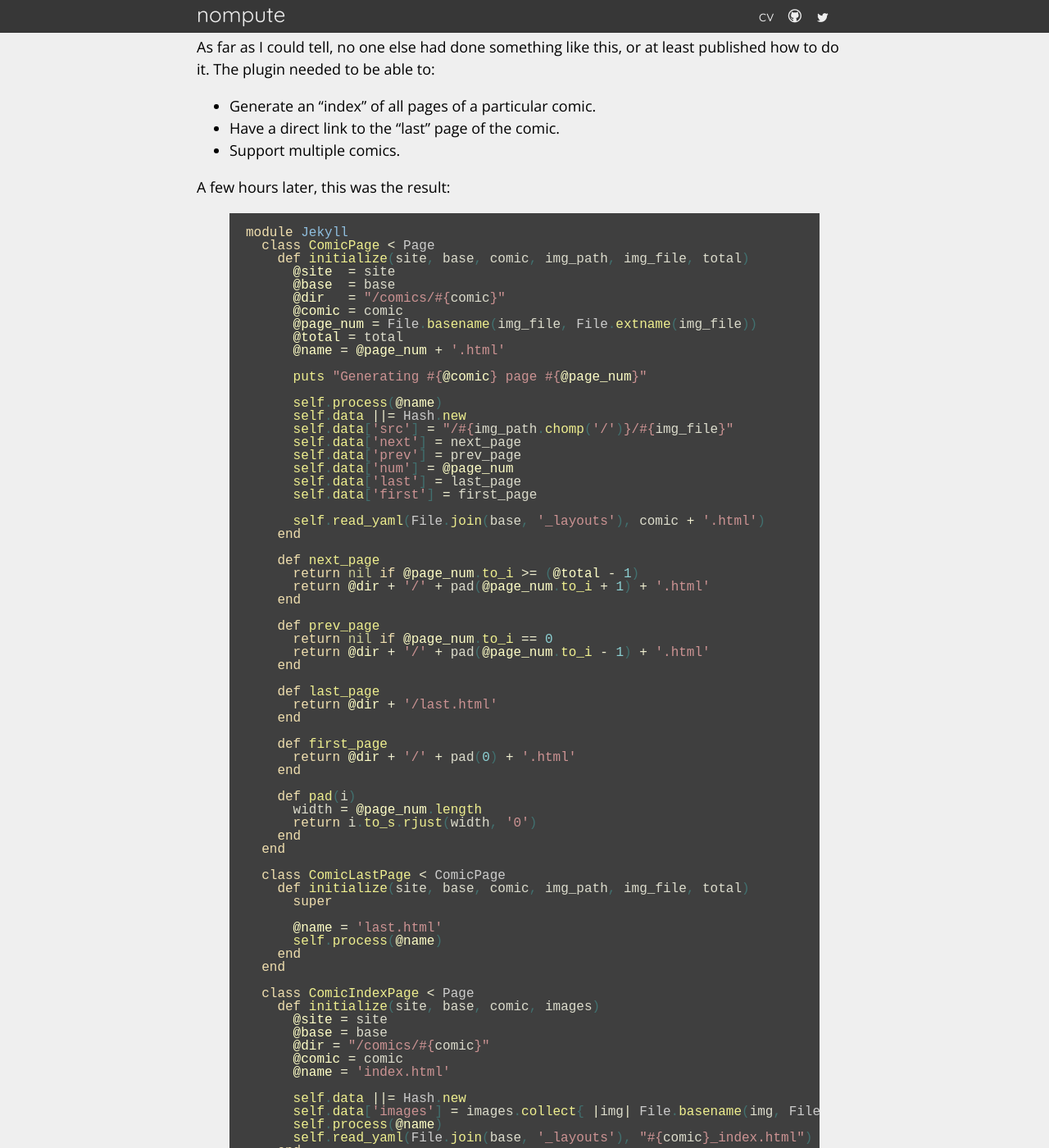
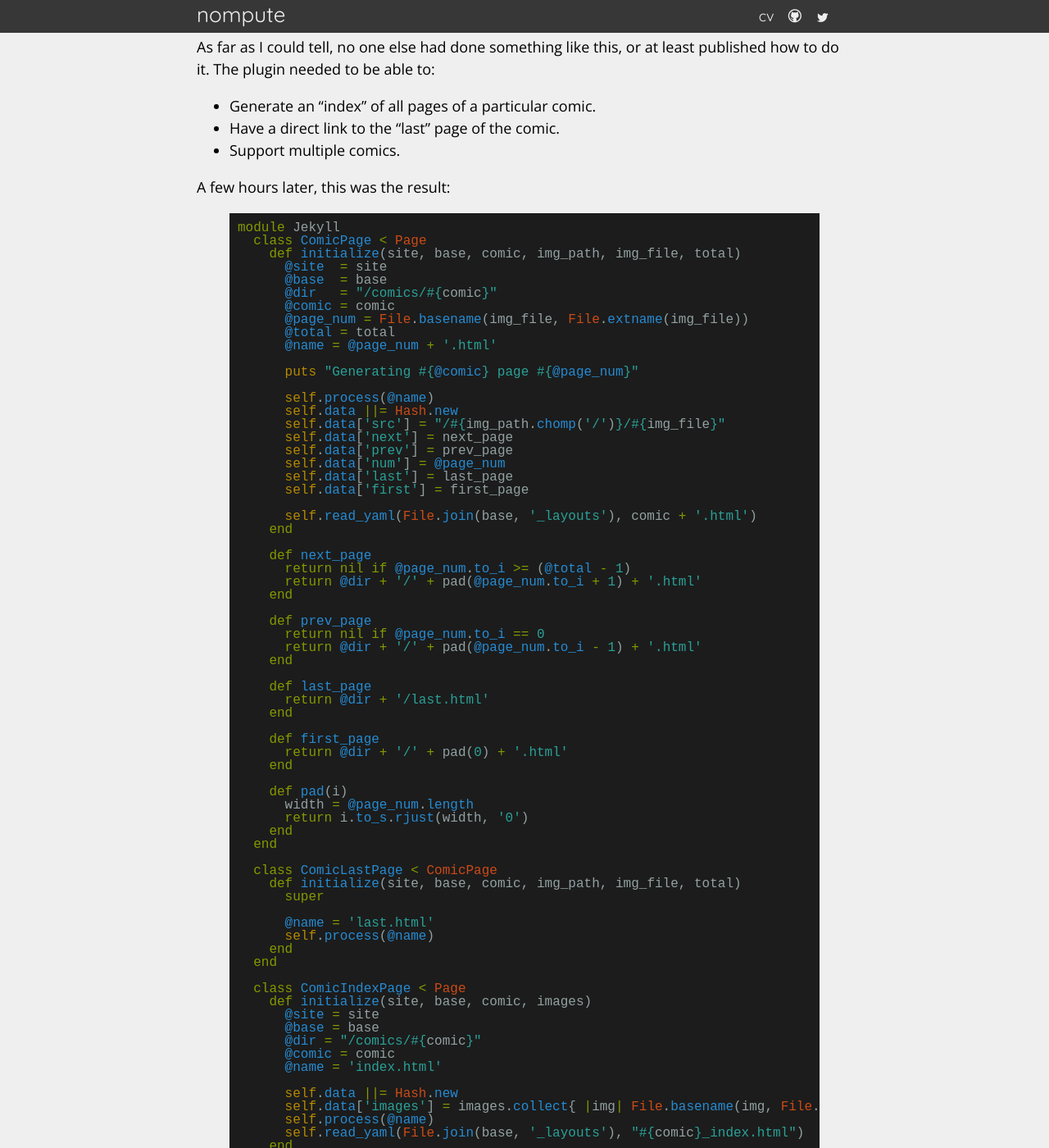
Before and after one commit to nompute/nompute.github.io, a Jekyll site: the page built from _posts/2013-03-10-jekyll_webcomic_plugin.md, in a window 1280 px wide and 1400 px high, scrolled down 259 px. Shown: the whole window at 82% size. Built offline with Jekyll 4.4.1, drawn with Linux system fonts in a browser that asks for light colours.

Commit message:
Tweaking pygments styling.
New colors are based off of the Solarized colorscheme, with the
background set to a "degraded" gray that I actually prefer to the
default dark blue background.

```diff
--- a/css/base.css
+++ b/css/base.css
@@ -78,8 +78,16 @@ a {
   text-decoration: none;
 }
 
-pre {
-  overflow: scroll;
+.highlight {
+  background-color: #1c1c1c;
+  color: #93A1A1;
+}
+
+.highlight pre {
+  padding: 10px;
+  overflow: auto;
+  line-height: 100%;
+  font-size: 16px;
 }
 
 ul.post-listing {
--- a/css/pygments.css
+++ b/css/pygments.css
@@ -1,293 +1,69 @@
-.highlight {
-  font-size: 16px;
-  line-height: 100%;
-  overflow: hidden;
-  color: #fdce93;
-  background-color: #3f3f3f;
-  padding-left: 20px;
-}
-
-.hll {
-  background-color: #222;
-}
-
-.c {
-  color: #7f9f7f;
-}
-
-.err {
-  color: #e37170;
-  background-color: #3d3535;
-}
-
-.g {
-  color: #7f9f7f;
-}
-
-.k {
-  color: #f0dfaf;
-}
-
-.l {
-  color: #ccc;
-}
-
-.n {
-  color: #dcdccc;
-}
-
-.o {
-  color: #f0efd0;
-}
-
-.x {
-  color: #ccc;
-}
-
-.p {
-  color: #41706f;
-}
-
-.cm {
-  color: #7f9f7f;
-}
-
-.cp {
-  color: #7f9f7f;
-}
-
-.c1 {
-  color: #7f9f7f;
-}
-
-.cs {
-  color: #cd0000;
-  font-weight: bold;
-}
-
-.gd {
-  color: #cd0000;
-}
-
-.ge {
-  color: #ccc;
-  font-style: italic;
-}
-
-.gr {
-  color: red;
-}
-
-.gh {
-  color: #dcdccc;
-  font-weight: bold;
-}
-
-.gi {
-  color: #00cd00;
-}
-
-.go {
-  color: gray;
-}
-
-.gp {
-  color: #dcdccc;
-  font-weight: bold;
-}
-
-.gs {
-  color: #ccc;
-  font-weight: bold;
-}
-
-.gu {
-  color: purple;
-  font-weight: bold;
-}
-
-.gt {
-  color: #0040D0;
-}
-
-.kc {
-  color: #dca3a3;
-}
-
-.kd {
-  color: #ffff86;
-}
-
-.kn {
-  color: #dfaf8f;
-  font-weight: bold;
-}
-
-.kp {
-  color: #cdcf99;
-}
-
-.kr {
-  color: #cdcd00;
-}
-
-.kt {
-  color: #00cd00;
-}
-
-.ld {
-  color: #cc9393;
-}
-
-.m {
-  color: #8cd0d3;
-}
-
-.s {
-  color: #cc9393;
-}
-
-.na {
-  color: #9ac39f;
-}
-
-.nb {
-  color: #efef8f;
-}
-
-.nc {
-  color: #efef8f;
-}
-
-.no {
-  color: #ccc;
-}
-
-.nd {
-  color: #ccc;
-}
-
-.ni {
-  color: #c28182;
-}
-
-.ne {
-  color: #c3bf9f;
-  font-weight: bold;
-}
-
-.nf {
-  color: #efef8f;
-}
-
-.nl {
-  color: #ccc;
-}
-
-.nn {
-  color: #8fbede;
-}
-
-.nx {
-  color: #ccc;
-}
-
-.py {
-  color: #ccc;
-}
-
-.nt {
-  color: #9ac39f;
-}
-
-.nv {
-  color: #dcdccc;
-}
-
-.ow {
-  color: #f0efd0;
-}
-
-.w {
-  color: #ccc;
-}
-
-.mf {
-  color: #8cd0d3;
-}
-
-.mh {
-  color: #8cd0d3;
-}
-
-.mi {
-  color: #8cd0d3;
-}
-
-.mo {
-  color: #8cd0d3;
-}
-
-.sb {
-  color: #cc9393;
-}
-
-.sc {
-  color: #cc9393;
-}
-
-.sd {
-  color: #cc9393;
-}
-
-.s2 {
-  color: #cc9393;
-}
-
-.se {
-  color: #cc9393;
-}
-
-.sh {
-  color: #cc9393;
-}
-
-.si {
-  color: #cc9393;
-}
-
-.sx {
-  color: #cc9393;
-}
-
-.sr {
-  color: #cc9393;
-}
-
-.s1 {
-  color: #cc9393;
-}
-
-.ss {
-  color: #cc9393;
-}
-
-.bp {
-  color: #efef8f;
-}
-
-.vc {
-  color: #efef8f;
-}
-
-.vg {
-  color: #dcdccc;
-}
-
-.vi {
-  color: #ffffc7;
-}
-
-.il {
-  color: #8cd0d3;
-}
+.hll { background-color: #ffffcc }
+.c { color: #586E75 } /* Comment */
+.err { color: #93A1A1 } /* Error */
+.g { color: #93A1A1 } /* Generic */
+.k { color: #859900 } /* Keyword */
+.l { color: #93A1A1 } /* Literal */
+.n { color: #93A1A1 } /* Name */
+.o { color: #859900 } /* Operator */
+.x { color: #CB4B16 } /* Other */
+.p { color: #93A1A1 } /* Punctuation */
+.cm { color: #586E75 } /* Comment.Multiline */
+.cp { color: #859900 } /* Comment.Preproc */
+.c1 { color: #586E75 } /* Comment.Single */
+.cs { color: #859900 } /* Comment.Special */
+.gd { color: #2AA198 } /* Generic.Deleted */
+.ge { color: #93A1A1; font-style: italic } /* Generic.Emph */
+.gr { color: #DC322F } /* Generic.Error */
+.gh { color: #CB4B16 } /* Generic.Heading */
+.gi { color: #859900 } /* Generic.Inserted */
+.go { color: #93A1A1 } /* Generic.Output */
+.gp { color: #93A1A1 } /* Generic.Prompt */
+.gs { color: #93A1A1; font-weight: bold } /* Generic.Strong */
+.gu { color: #CB4B16 } /* Generic.Subheading */
+.gt { color: #93A1A1 } /* Generic.Traceback */
+.kc { color: #CB4B16 } /* Keyword.Constant */
+.kd { color: #268BD2 } /* Keyword.Declaration */
+.kn { color: #859900 } /* Keyword.Namespace */
+.kp { color: #859900 } /* Keyword.Pseudo */
+.kr { color: #268BD2 } /* Keyword.Reserved */
+.kt { color: #DC322F } /* Keyword.Type */
+.ld { color: #93A1A1 } /* Literal.Date */
+.m { color: #2AA198 } /* Literal.Number */
+.s { color: #2AA198 } /* Literal.String */
+.na { color: #93A1A1 } /* Name.Attribute */
+.nb { color: #B58900 } /* Name.Builtin */
+.nc { color: #268BD2 } /* Name.Class */
+.no { color: #CB4B16 } /* Name.Constant */
+.nd { color: #268BD2 } /* Name.Decorator */
+.ni { color: #CB4B16 } /* Name.Entity */
+.ne { color: #CB4B16 } /* Name.Exception */
+.nf { color: #268BD2 } /* Name.Function */
+.nl { color: #93A1A1 } /* Name.Label */
+.nn { color: #93A1A1 } /* Name.Namespace */
+.nx { color: #93A1A1 } /* Name.Other */
+.py { color: #93A1A1 } /* Name.Property */
+.nt { color: #268BD2 } /* Name.Tag */
+.nv { color: #268BD2 } /* Name.Variable */
+.ow { color: #859900 } /* Operator.Word */
+.w { color: #93A1A1 } /* Text.Whitespace */
+.mf { color: #2AA198 } /* Literal.Number.Float */
+.mh { color: #2AA198 } /* Literal.Number.Hex */
+.mi { color: #2AA198 } /* Literal.Number.Integer */
+.mo { color: #2AA198 } /* Literal.Number.Oct */
+.sb { color: #586E75 } /* Literal.String.Backtick */
+.sc { color: #2AA198 } /* Literal.String.Char */
+.sd { color: #93A1A1 } /* Literal.String.Doc */
+.s2 { color: #2AA198 } /* Literal.String.Double */
+.se { color: #CB4B16 } /* Literal.String.Escape */
+.sh { color: #93A1A1 } /* Literal.String.Heredoc */
+.si { color: #2AA198 } /* Literal.String.Interpol */
+.sx { color: #2AA198 } /* Literal.String.Other */
+.sr { color: #DC322F } /* Literal.String.Regex */
+.s1 { color: #2AA198 } /* Literal.String.Single */
+.ss { color: #2AA198 } /* Literal.String.Symbol */
+.bp { color: #268BD2 } /* Name.Builtin.Pseudo */
+.vc { color: #268BD2 } /* Name.Variable.Class */
+.vg { color: #268BD2 } /* Name.Variable.Global */
+.vi { color: #268BD2 } /* Name.Variable.Instance */
+.il { color: #2AA198 } /* Literal.Number.Integer.Long */
```
